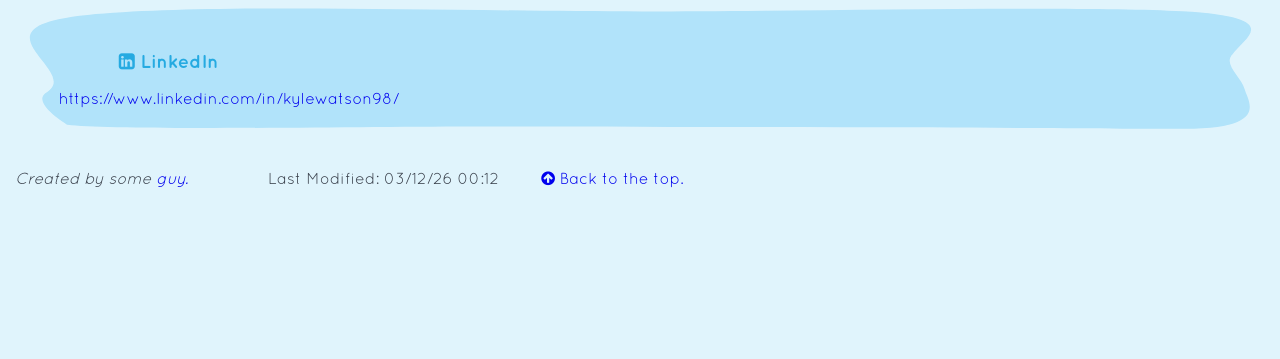
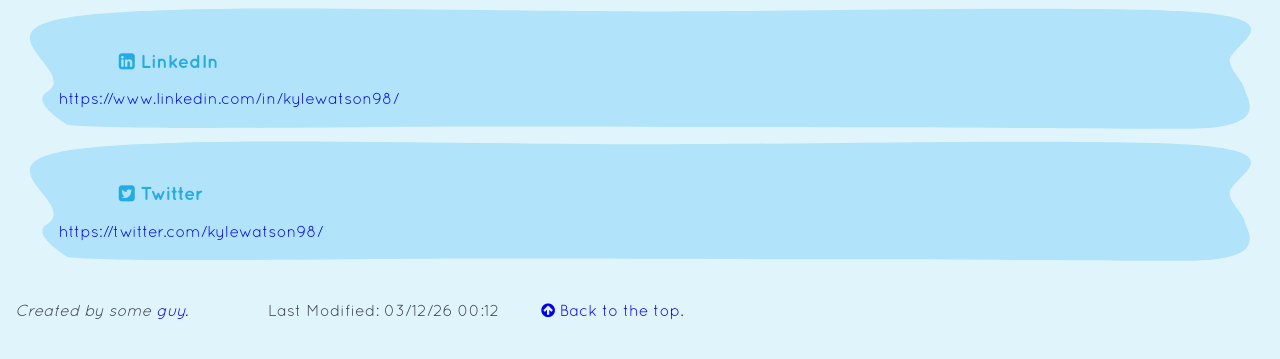
Before and after one commit to kylejwatson/kyles_portfolio, a PHP site: page /contact.php in a window 1280 px wide. Shown: the part 296-655 px from the top of the page. Run offline with PHP 8.4, Linux system fonts and the light colour scheme.

Commit message:
added twitter init

```diff
--- a/contact.php
+++ b/contact.php
@@ -55,6 +55,12 @@
                 <a href="https://www.linkedin.com/in/kylewatson98/">https://www.linkedin.com/in/kylewatson98/</a>
             </p>
         </section>
+        <section id="twitter">
+            <h3><span class="fa fa-twitter-square" aria-hidden="true"></span>  Twitter</h3>
+            <p>
+                <a href="https://twitter.com/kylewatson98">https://twitter.com/kylewatson98/</a>
+            </p>
+        </section>
 	</main>
 	<!-- Content ends here -->
 	<footer id="contact">
```
Lines whose indentation alone changed are shown as unchanged.
